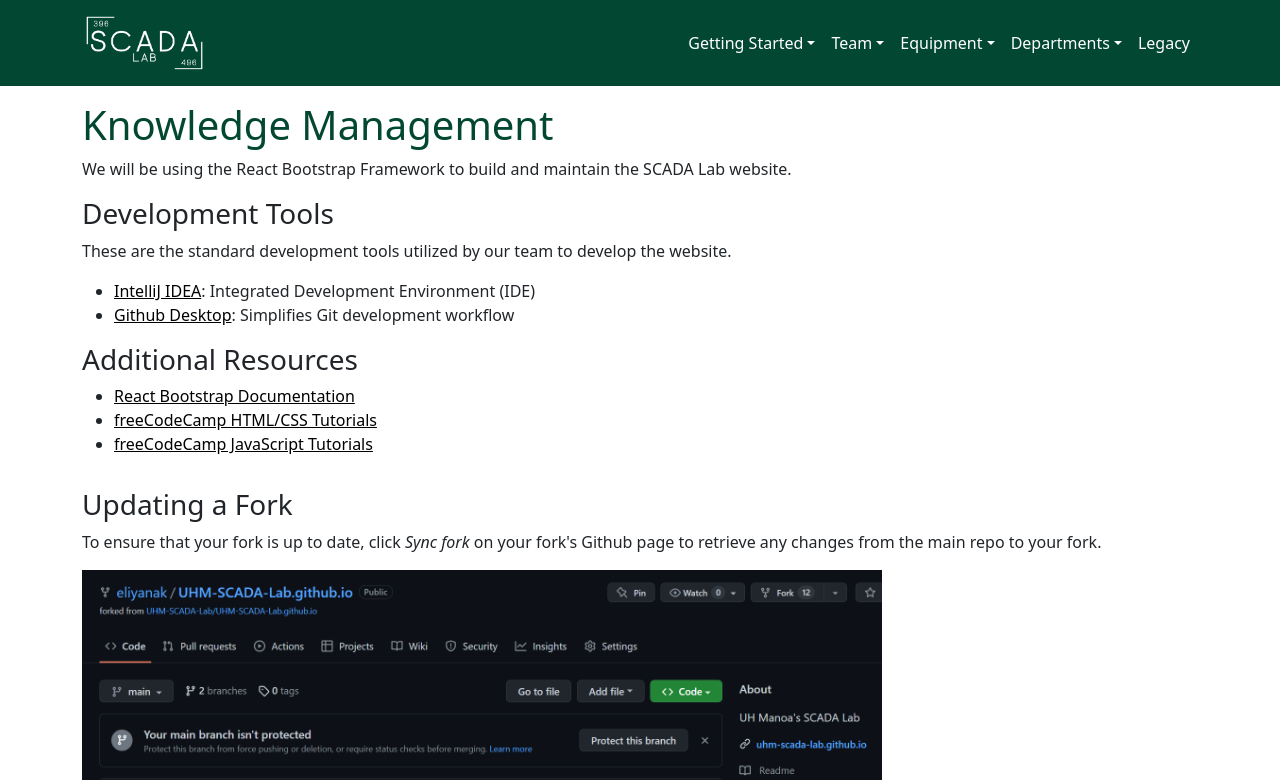
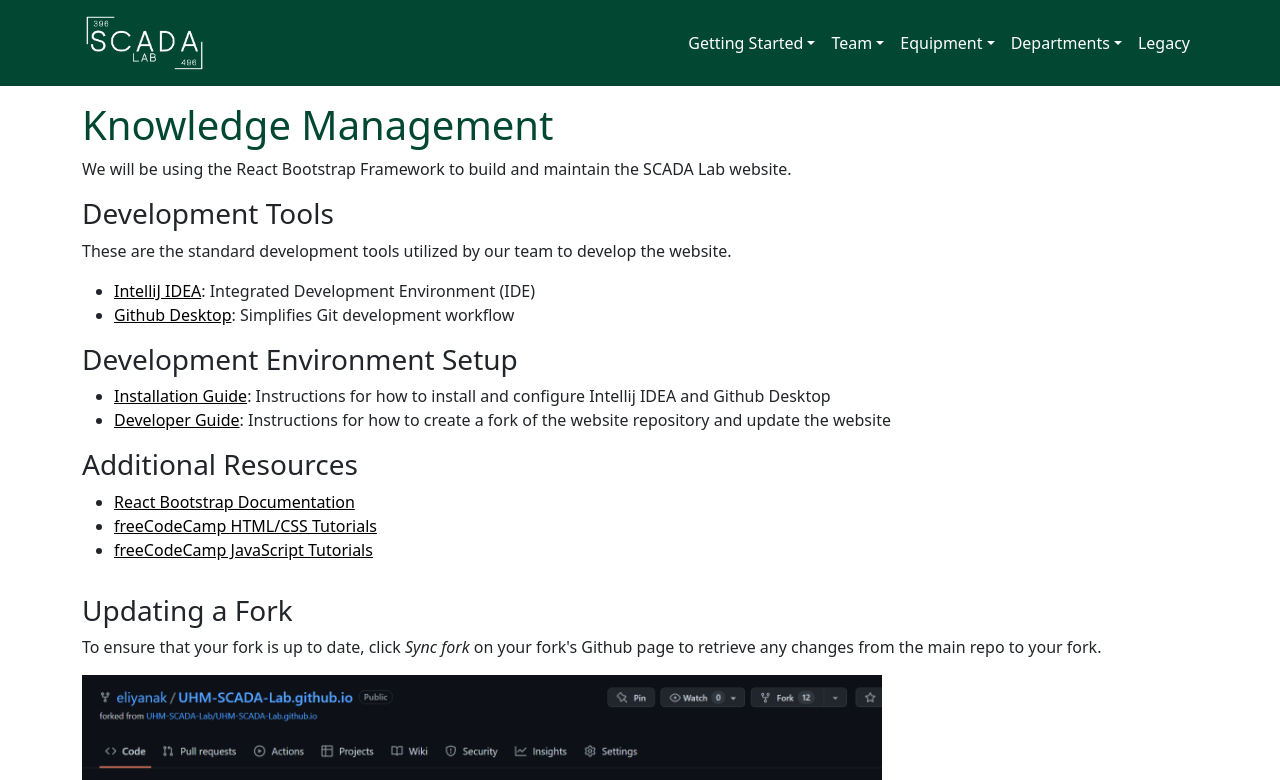
Before and after one commit to ebirtodaso/UHM-SCADA-Lab.github.io, a React (Create React App) app: page /#/knowledgeManagement in a window 1280 px wide. Shown: the top 780 px of the page. Built offline with nearby package versions, Linux system fonts and the light colour scheme.

Commit message:
Updates to documentation

```diff
--- a/src/departments/KnowledgeManagement.jsx
+++ b/src/departments/KnowledgeManagement.jsx
@@ -11,6 +11,11 @@
     <ul>
       <li><Link to="https://www.jetbrains.com/idea/download/">IntelliJ IDEA</Link>: Integrated Development Environment (IDE)</li>
       <li><Link to="https://desktop.github.com/">Github Desktop</Link>: Simplifies Git development workflow</li>
+    </ul>
+    <h3>Development Environment Setup</h3>
+    <ul>
+      <li><a href="/pdfs/InstallationGuide.pdf" target="_blank">Installation Guide</a>: Instructions for how to install and configure Intellij IDEA and Github Desktop</li>
+      <li><a href="/pdfs/DeveloperGuide.pdf" target="_blank">Developer Guide</a>: Instructions for how to create a fork of the website repository and update the website</li>
     </ul>
     <h3>Additional Resources</h3>
     <ul>
--- a/src/pages/ToDoList.jsx
+++ b/src/pages/ToDoList.jsx
@@ -5,7 +5,7 @@
 const ToDoList = () => (
   <Container className="py-3">
     <h1>To-Do List (archive)</h1>
-    <p><strong>This page is not currently maintained. View the <Link to="https://uhm-scada-lab.github.io/#/tasking">Tasking</Link> page to view the most up-to-date tasks for each department.</strong></p>
+    <p><strong>This page is not currently maintained. View the <Link to="/tasking">Tasking</Link> page to view the most up-to-date tasks for each department.</strong></p>
     <p>
       This page is for monitoring and prioritizing tasks for our SCADA system. Please use dates, either when the task should be finished, or when the task was started. Please try and keep this up-to-date as much as possible.
     </p>
```
Also changed, not shown: 2 other files (tests, documents, lock files or other folders).
